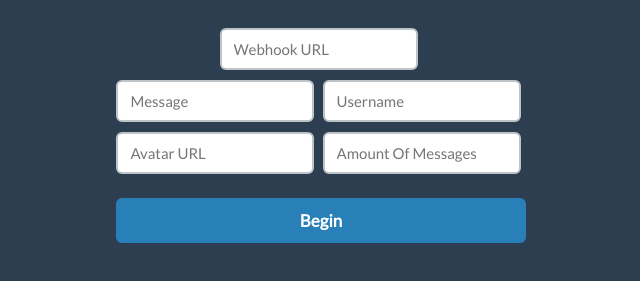
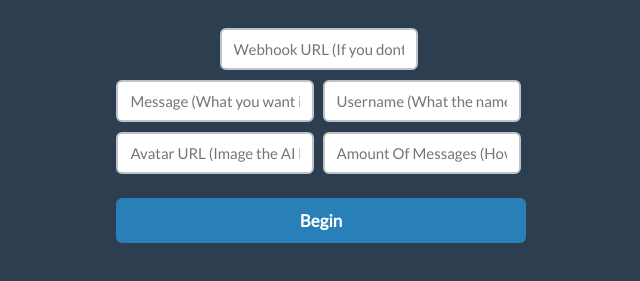
Before and after one commit to pikelgod/spam, a plain HTML site: page index.html in a window 1280 px wide. Shown: the part 397-678 px from the top of the page, without its empty margins (319-959 px from the left). Drawn offline with nearby package versions, Linux system fonts and the light colour scheme.

Commit message:
Update index.html

```diff
--- a/index.html
+++ b/index.html
@@ -13,11 +13,11 @@
             <img src="img/img.png" alt="">
             <h1>Webhook.Rape</h1>
             <h4>Hide yer webhooks!</h4>
-            <input placeholder="Webhook URL" id="webhook-url" class="form-control" type="text"><br>
-            <input placeholder="Message" id="msg" class="form-control" type="text">
-            <input placeholder="Username" id="username" class="form-control" type="text"><br>
-            <input placeholder="Avatar URL" id="avatar" class="form-control" type="text">
-            <input placeholder="Amount Of Messages" id="msgamt" class="form-control" type="text"><br><br>
+            <input placeholder="Webhook URL (If you dont know what this is leave)" id="webhook-url" class="form-control" type="text"><br>
+            <input placeholder="Message (What you want it to say)" id="msg" class="form-control" type="text">
+            <input placeholder="Username (What the name of the AI who sends the messages will be)" id="username" class="form-control" type="text"><br>
+            <input placeholder="Avatar URL (Image the AI has as it's profile)" id="avatar" class="form-control" type="text">
+            <input placeholder="Amount Of Messages (How many messages are sent)" id="msgamt" class="form-control" type="text"><br><br>
             <a href="#" id="start" class="btn">Begin</a>
         </div>
 
```
